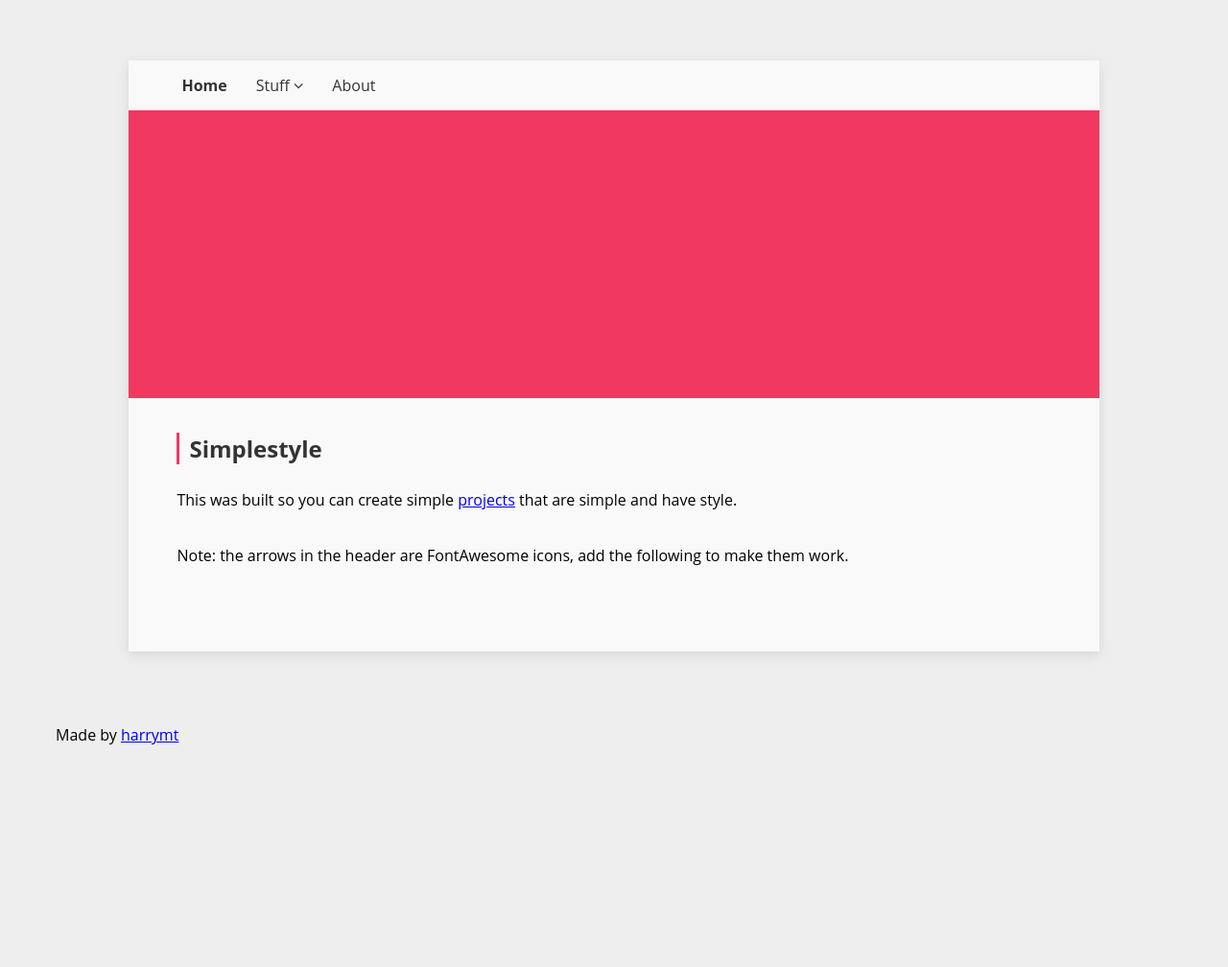
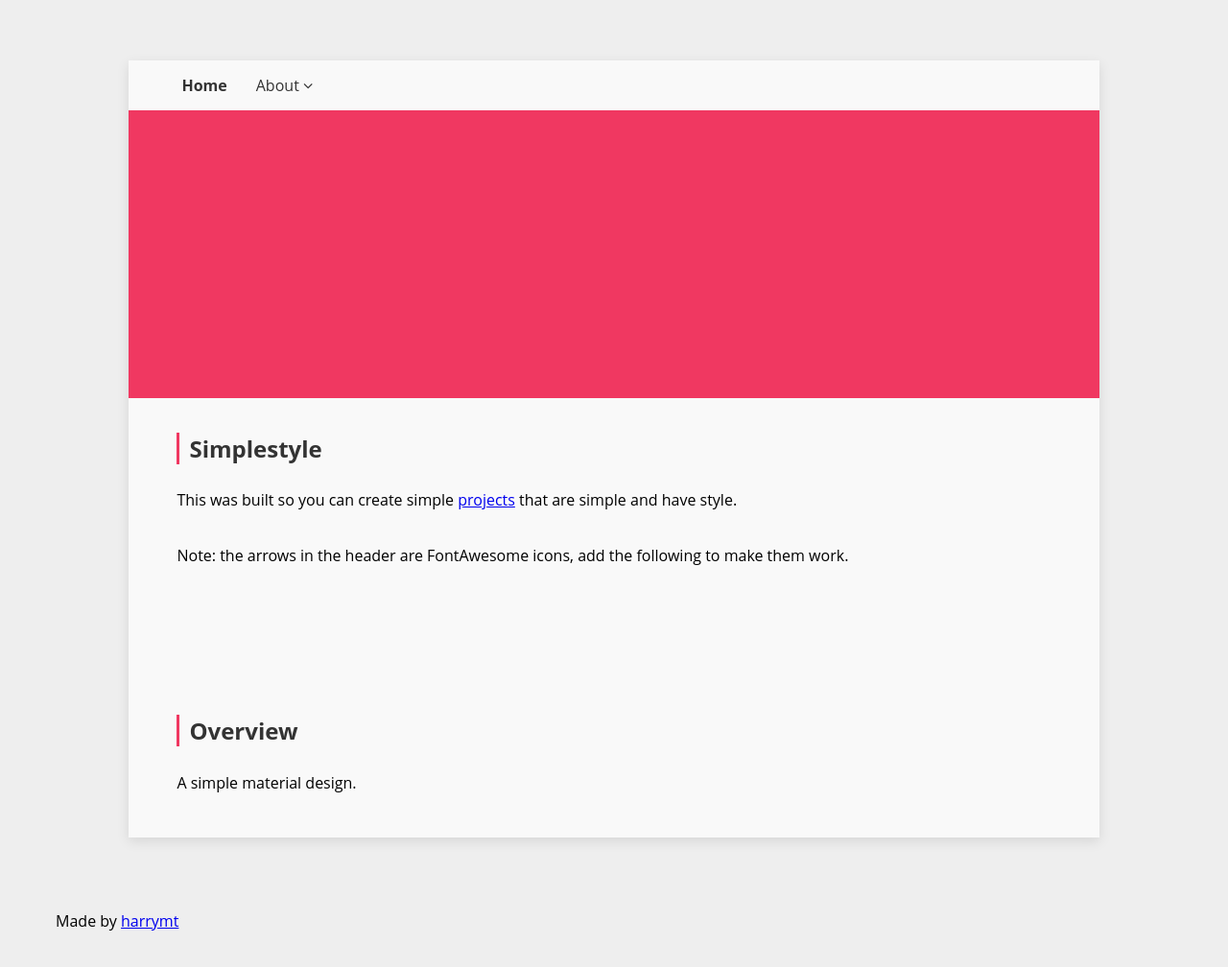
Before and after one commit to harrymt/simplestyle, a website: page index.html in a window 1280 px wide. Shown: the whole page at 96% size. Before the commit the page ends 863 px from the top, so only its background shows below. Drawn offline with Linux system fonts and the light colour scheme.

Commit message:
Fixed header

```diff
--- a/index.html
+++ b/index.html
@@ -2,9 +2,7 @@
 <html>
   <head>
     <title>Simplestyle</title>
-
     <link rel="stylesheet" href="//maxcdn.bootstrapcdn.com/font-awesome/4.2.0/css/font-awesome.min.css"/>
-
     <link href="simplestyle.min.css" rel="stylesheet">
   </head>
   <body>
@@ -13,17 +11,11 @@
         <ul class="navigation">
           <li><a class="active" href="#">Home</a>
           </li>
-          <li><a href="#">Stuff&#32;<i class="fa fa-angle-down"></i></a>
+          <li><a href="#">About&#32;<i class="fa fa-angle-down"></i></a>
             <ul class="navigation-nested">
-              <li><a href="#html">HTML</a></li>
-              <li><a href="#css">CSS</a></li>
-              <li><a href="#js">JS</a></li>
-              <li><a href="#png">PNG</a></li>
-              <li><a href="#svg">SVG</a></li>
+              <li><a href="#about">Simplestyle</a></li>
+              <li><a href="#overview">Overview</a></li>
             </ul>
-          </li>
-          <li>
-            <a href="#">About</a>
           </li>
         </ul>
         <div class="block_colour"></div>
@@ -35,6 +27,10 @@
             <link rel="stylesheet" href="//maxcdn.bootstrapcdn.com/font-awesome/4.2.0/css/font-awesome.min.css"/>
           </pre>
         </div>
+        <div class="information">
+          <h1>Overview</h1>
+          <p>A simple material design.</p>
+        </div>
       </div>
       <footer>
         <div class="information">
```
